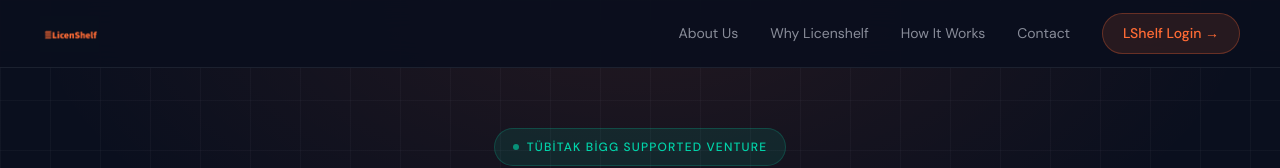
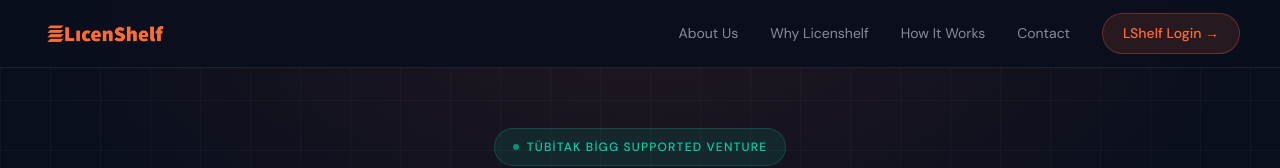
Before and after one commit to hmitkr-droid/licenshelf-web, a plain HTML site: page index.html in a window 1280 px wide. Shown: the top 168 px of the page. Drawn offline with Linux system fonts and the light colour scheme.

Commit message:
Add files via upload

```diff
--- a/index.html
+++ b/index.html
@@ -721,7 +721,7 @@ footer {
 <!-- HEADER -->
 <header id="header">
   <a href="#" class="logo">
-    <img src="logo.jpg" alt="LicenShelf" />
+    <img src="logo.png" alt="LicenShelf" />
   </a>
 
   <nav id="nav">
@@ -923,7 +923,7 @@ footer {
 <footer>
   <div class="footer-inner">
     <a href="#" class="footer-logo">
-      <img src="logo.jpg" alt="LicenShelf" style="height:28px; width:auto;" />
+      <img src="logo.png" alt="LicenShelf" style="height:28px; width:auto;" />
     </a>
     <div class="footer-links">
       <a href="#why">Why Licenshelf</a>
```
Also changed, not shown: logo.png (added).
